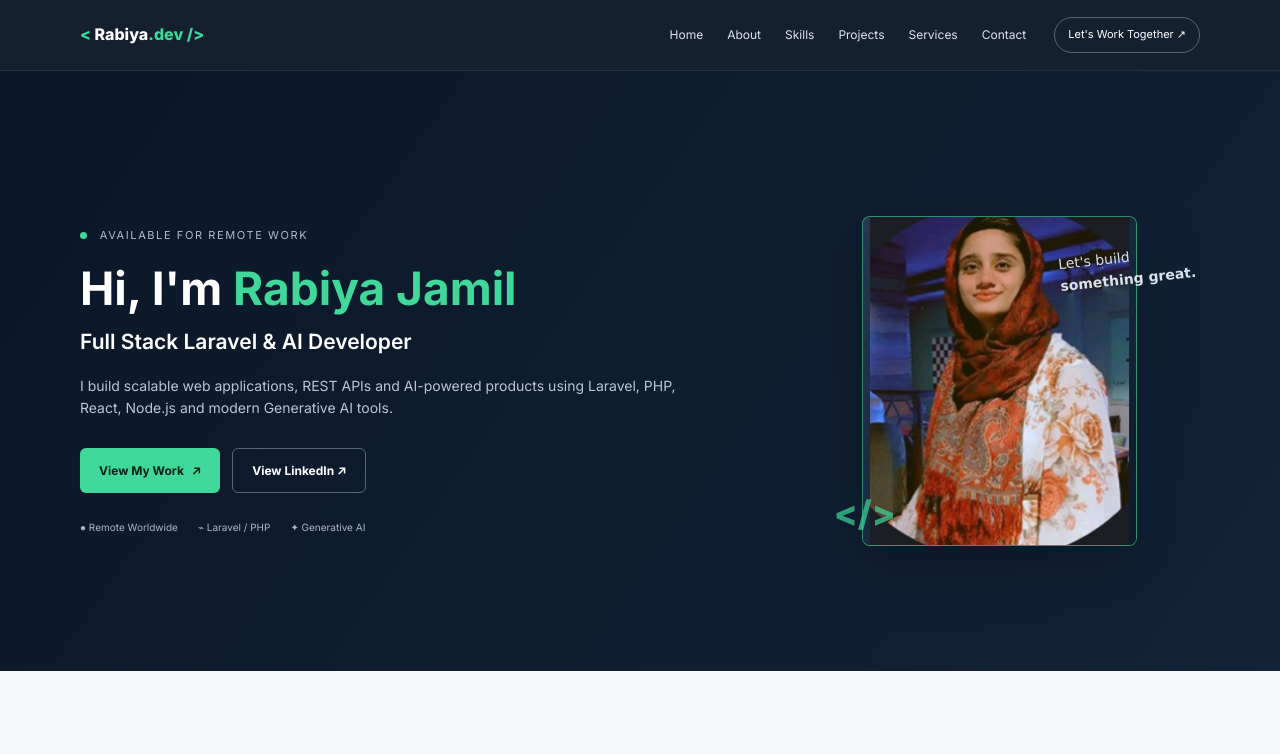
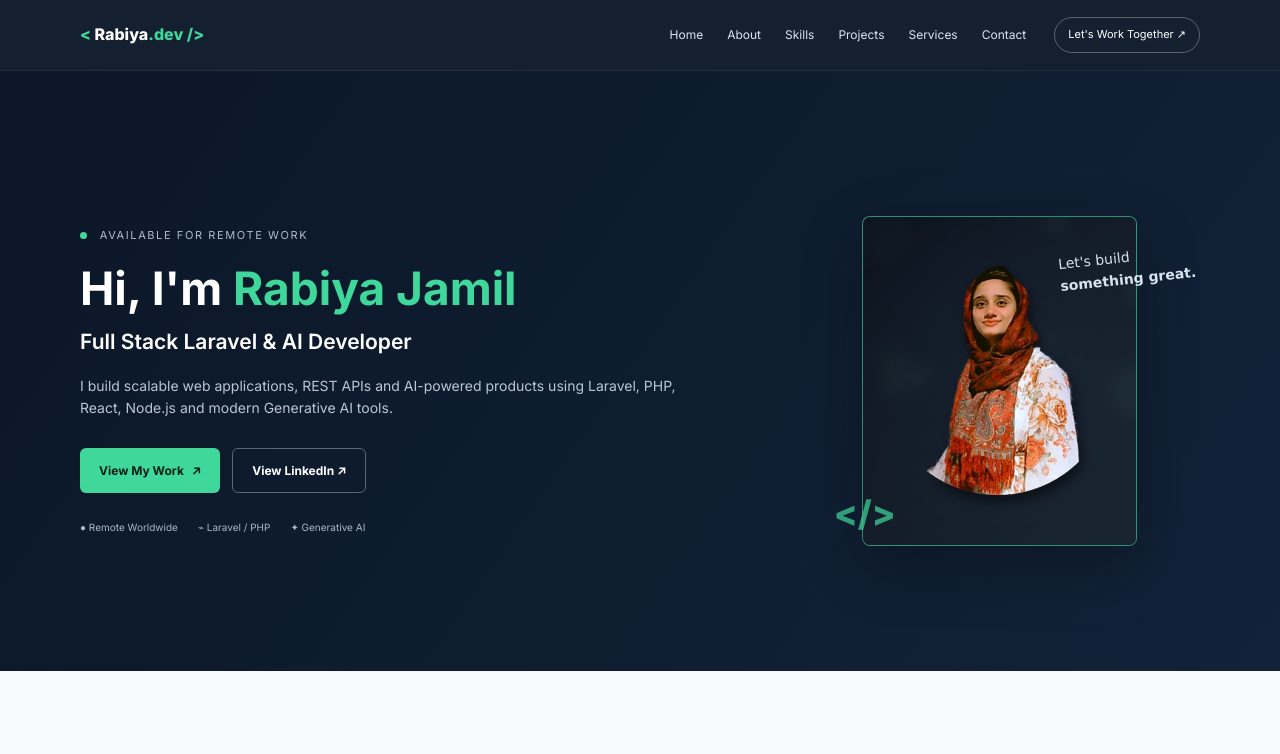
Before and after one commit to biabatool786/portfolio, a plain HTML site: page index.html in a window 1280 px wide. Shown: the top 754 px of the page. Drawn offline with Linux system fonts and the light colour scheme.

Commit message:
Update index.html

```diff
--- a/index.html
+++ b/index.html
@@ -59,7 +59,7 @@
         <div class="hero-visual">
           <!-- Replace assets/profile.jpg with your real photo -->
           <div class="photo-frame">
-            <img src="assets/profile.jpg" alt="Rabiya Jamil" onerror="this.style.display='none'; this.parentElement.classList.add('photo-placeholder');">
+            <img src="assets/profilenew.jpg" alt="Rabiya Jamil" onerror="this.style.display='none'; this.parentElement.classList.add('photo-placeholder');">
             <div class="photo-fallback">
               <div class="initials">RJ</div>
               <small>YOUR PHOTO</small>
```
